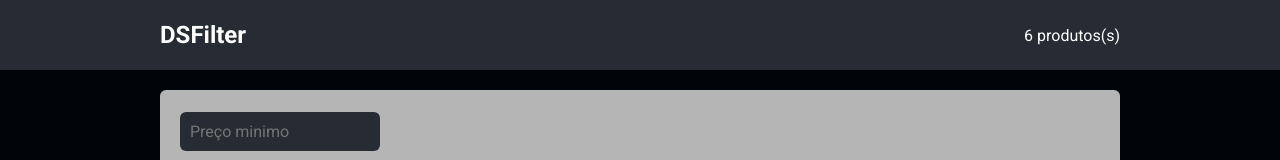
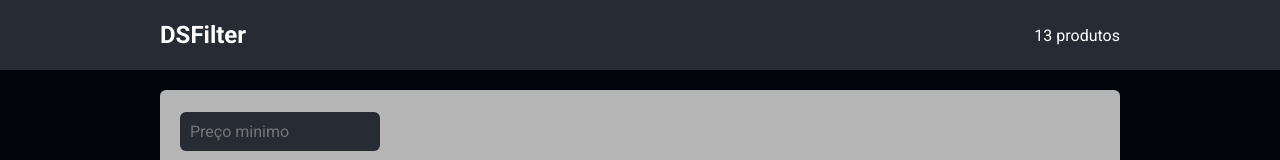
Before and after one commit to VitorRiboli/challengeDsFilter, a React (Vite) app: page / in a window 1280 px wide. Shown: the top 160 px of the page. Built offline with nearby package versions, Linux system fonts and the light colour scheme.

Commit message:
ContextProductCount ContexAPI

```diff
--- a/src/App.tsx
+++ b/src/App.tsx
@@ -1,12 +1,22 @@
+import { useState } from "react";
+
 import Header from "./components/Header";
 import ListingBody from "./components/ListingBody";
 
+import { ContextProductCount } from "./util/context-product";
+
+
 function App() {
+
+  const [contextProductCount, setContextProductCount] = useState<number>(13);
+
   return (
-    <>
+    <ContextProductCount.Provider
+      value={{ contextProductCount, setContextProductCount }}
+      >
       <Header />
       <ListingBody />
-    </>
+    </ContextProductCount.Provider>
   );
 }
 
--- a/src/components/Filter/index.tsx
+++ b/src/components/Filter/index.tsx
@@ -1,5 +1,6 @@
 import './styles.css';
-import { useState } from 'react';
+import { useContext, useState } from 'react';
+import { ContextProductCount } from '../../util/context-product';
 
 type FormData = {
   min?: number;
--- a/src/components/Header/index.tsx
+++ b/src/components/Header/index.tsx
@@ -1,12 +1,16 @@
+import { useContext } from 'react';
+import { ContextProductCount } from '../../util/context-product';
 import './styles.css';
 
 export default function Header() {
+
+  const { contextProductCount } = useContext(ContextProductCount)
 
   return (
     <header>
       <nav>
         <h1>DSFilter</h1>
-        <span>6 produtos(s)</span>
+        <span>{contextProductCount} {contextProductCount > 1 ? "produtos" : "produto"}</span>
       </nav>
     </header>
   )
--- a/src/components/Listing/index.tsx
+++ b/src/components/Listing/index.tsx
@@ -1,4 +1,6 @@
+import { useContext } from "react";
 import { ProductDTO } from "../../model/productDTO";
+import { ContextProductCount } from "../../util/context-product";
 import "./styles.css";
 
 type Props = {
@@ -6,18 +8,20 @@ type Props = {
 };
 
 export default function Listing({ products }: Props) {
+
+  const { setContextProductCount } = useContext(ContextProductCount);
+
+  setContextProductCount(products.length)
+
   return (
     <main>
-
       <div className="control-product-card">
-
         {products.map((product) => (
-          <div className="product-card">
+          <div className="product-card" key={product.id}>
             <h3>{product.name}</h3>
             <p>R$ {product.price}</p>
           </div>
         ))}
-
       </div>
     </main>
   );
--- a/src/components/Listing/styles.css
+++ b/src/components/Listing/styles.css
@@ -2,6 +2,7 @@
   background-color: var(--color-bg-secondary);
   border-radius: 6px;
   padding: 10px 20px;
+  margin-bottom: 100px;
 }
 
 .product-card {
--- /dev/null
+++ b/src/util/context-product.ts
@@ -0,0 +1,11 @@
+import { createContext } from "react";
+
+export type ContextProductCountType = {
+  contextProductCount: number;
+  setContextProductCount: (contextProductCount: number) => void;
+}
+
+export const ContextProductCount = createContext<ContextProductCountType>({
+  contextProductCount: 13,
+  setContextProductCount: () => {}
+})
```
Also changed, not shown: src/components/ListingBody/index.tsx (+2 -5 lines).
